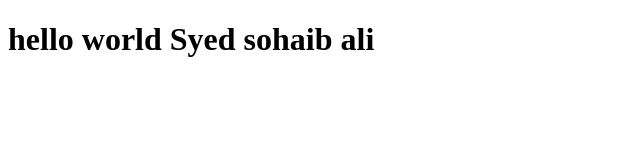
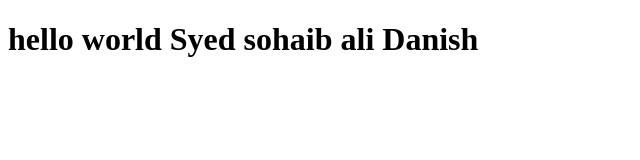
Before and after one commit to sohaibdanish/bootcamp20, a plain HTML site: page index.html in a window 1280 px wide. Shown: the whole page, without its empty margins (0-640 px from the left). Drawn offline with Linux system fonts and the light colour scheme.

Commit message:
update.html

```diff
--- a/index.html
+++ b/index.html
@@ -6,6 +6,6 @@
     <title>Document</title>
 </head>
 <body>
-    <h1>hello world Syed sohaib ali</h1>
+    <h1>hello world Syed sohaib ali Danish</h1>
 </body>
 </html>
```
